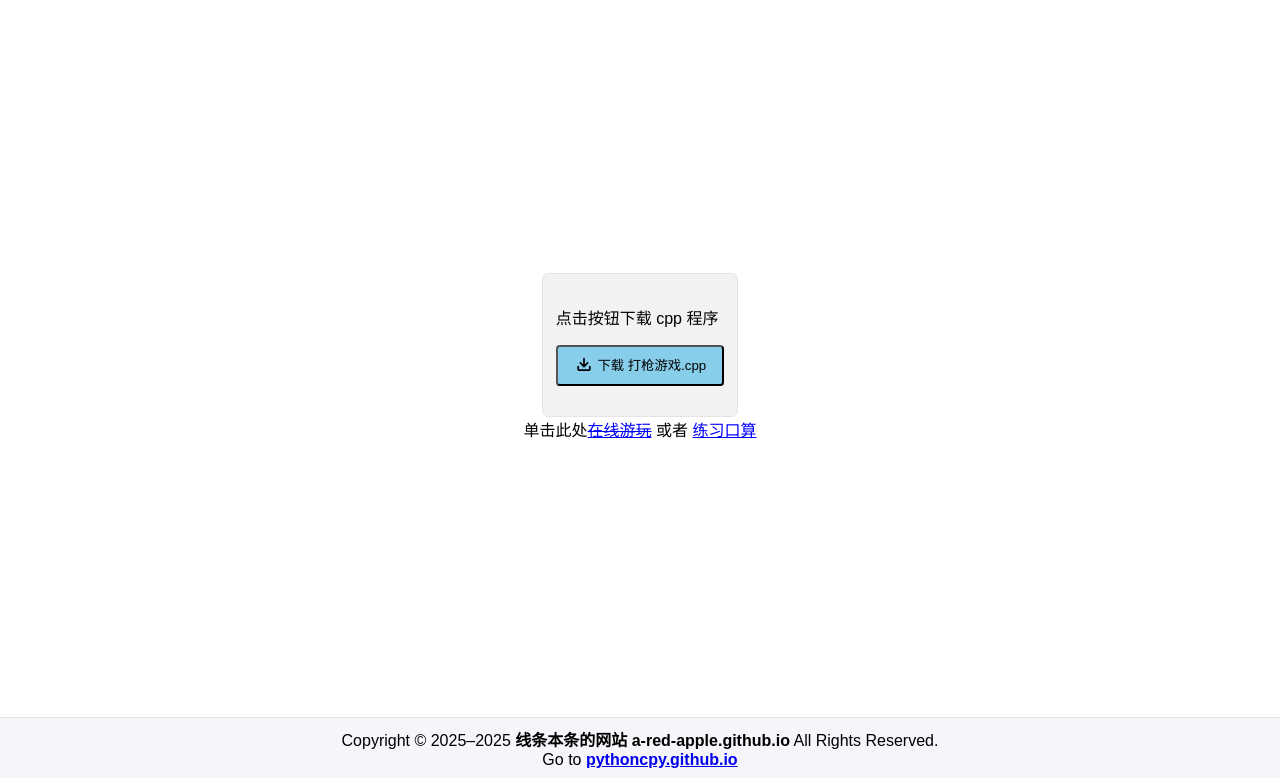
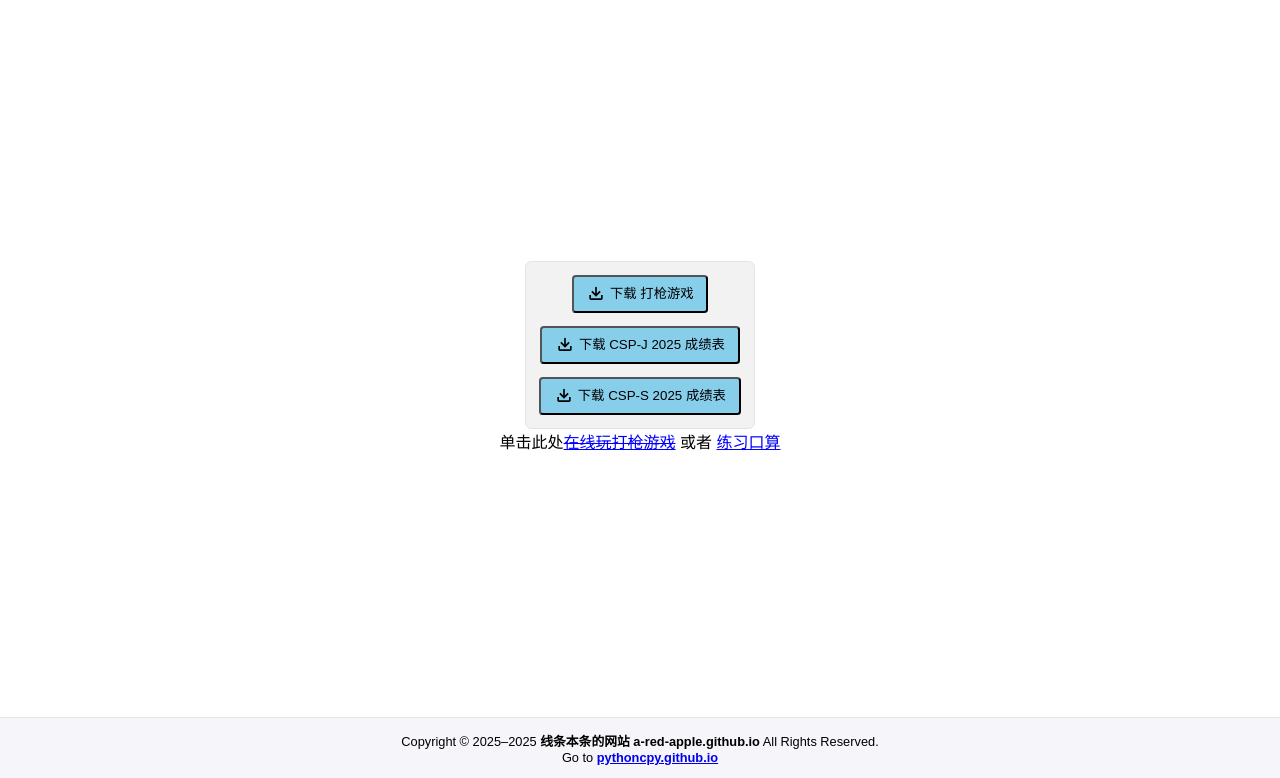
Before and after one commit to a-red-apple/a-red-apple.github.io, a plain HTML site: page index.html in a window 1280 px wide. Shown: the part 83-861 px from the top of the page. Drawn offline with Linux system fonts and the light colour scheme.

Commit message:
Add buttons
Added two buttons to download the score sheets of the CSP-J/S 2025

```diff
--- a/index.html
+++ b/index.html
@@ -57,16 +57,18 @@
         }
 
         .downloadList {
+            display: flex;
             background-color: #f2f2f2;
             border: 1px solid #e4e4e4;
             border-radius: 0.5vw;
-            padding: 15px 13px 30px;
+            padding: 1vw 1vw 1vw;
             flex-direction: column;
             align-items: center;
+            gap: 1vw;
         }
 
-        #downloadButton {
-            padding: 8px 16px;
+        .downloadButton {
+            padding: 0.5vw 1vw;
             cursor: pointer;
             background-color: #87ceeb;
             border-radius: 0.3vw;
@@ -81,6 +83,14 @@
             flex-direction: column;
             border-top: 1px solid #e4e4e4;
             min-height: 60px;
+            font-size: clamp(0.75rem, 1vw, 1rem);
+        }
+
+        .end span {
+            width: 80%;
+            text-align: center;
+            word-break: break-all;
+            padding: 0 10px;
         }
     </style>
 </head>
@@ -91,8 +101,7 @@
 </div>
 <div class="download">
     <div class="downloadList">
-        <p>点击按钮下载 cpp 程序</p>
-        <button id="downloadButton" onclick="document.getElementById('downloadLink').click()">
+        <button class="downloadButton" onclick="document.getElementById('downloadLink').click()">
             <svg width="20" height="20" viewBox="0 2 24 24" xmlns="http://www.w3.org/2000/svg"
                  style="vertical-align: middle">
                 <path d="M11 5C11 4.44772 11.4477 4 12 4C12.5523 4 13 4.44772 13 5V12.1578L16.2428 8.91501L17.657 10.3292L12.0001 15.9861L6.34326 10.3292L7.75748 8.91501L11 12.1575V5Z"
@@ -100,11 +109,35 @@
                 <path d="M4 14H6V18H18V14H20V18C20 19.1046 19.1046 20 18 20H6C4.89543 20 4 19.1046 4 18V14Z"
                       fill="currentColor"/>
             </svg>
-            下载 打枪游戏.cpp
+            下载 打枪游戏
         </button>
         <a id="downloadLink" href="/Codes/打枪游戏.cpp" download="打枪游戏.cpp" style="display: none"></a>
+
+        <button class="downloadButton" onclick="document.getElementById('downloadLink2').click()">
+            <svg width="20" height="20" viewBox="0 2 24 24" xmlns="http://www.w3.org/2000/svg"
+                 style="vertical-align: middle">
+                <path d="M11 5C11 4.44772 11.4477 4 12 4C12.5523 4 13 4.44772 13 5V12.1578L16.2428 8.91501L17.657 10.3292L12.0001 15.9861L6.34326 10.3292L7.75748 8.91501L11 12.1575V5Z"
+                      fill="currentColor"/>
+                <path d="M4 14H6V18H18V14H20V18C20 19.1046 19.1046 20 18 20H6C4.89543 20 4 19.1046 4 18V14Z"
+                      fill="currentColor"/>
+            </svg>
+            下载 CSP-J 2025 成绩表
+        </button>
+        <a id="downloadLink2" href="/Files/【民间数据】CSP-J 2025 SD 批量测试.xlsx" download="【民间数据】CSP-J 2025 SD 批量测试.xlsx" style="display: none"></a>
+
+        <button class="downloadButton" onclick="document.getElementById('downloadLink3').click()">
+            <svg width="20" height="20" viewBox="0 2 24 24" xmlns="http://www.w3.org/2000/svg"
+                 style="vertical-align: middle">
+                <path d="M11 5C11 4.44772 11.4477 4 12 4C12.5523 4 13 4.44772 13 5V12.1578L16.2428 8.91501L17.657 10.3292L12.0001 15.9861L6.34326 10.3292L7.75748 8.91501L11 12.1575V5Z"
+                      fill="currentColor"/>
+                <path d="M4 14H6V18H18V14H20V18C20 19.1046 19.1046 20 18 20H6C4.89543 20 4 19.1046 4 18V14Z"
+                      fill="currentColor"/>
+            </svg>
+            下载 CSP-S 2025 成绩表
+        </button>
+        <a id="downloadLink3" href="/Files/【民间数据】CSP-S 2025 SD 批量测试.xlsx" download="【民间数据】CSP-S 2025 SD 批量测试.xlsx" style="display: none"></a>
     </div>
-    <span id="playOnlineGame" style="color: black; transition: all 0.25s ease;">单击此处<a class="Links" style="color: #0000ff; transition: all 0.25s ease;" href="/Games/gunGame.html"><s>在线游玩</s></a> 或者 <a class="Links" style="color: #0000ff; transition: all 0.25s ease;" href="/Codes/numbersTest.html">练习口算</a></span>
+    <span id="playOnlineGame" style="color: black; transition: all 0.25s ease;">单击此处<a class="Links" style="color: #0000ff; transition: all 0.25s ease;" href="/Games/gunGame.html"><s>在线玩打枪游戏</s></a> 或者 <a class="Links" style="color: #0000ff; transition: all 0.25s ease;" href="/Codes/numbersTest.html">练习口算</a></span>
 </div>
 <div class="end">
     <span>Copyright © 2025–2025 <strong>线条本条的网站 a-red-apple.github.io</strong> All Rights Reserved.</span>
```
